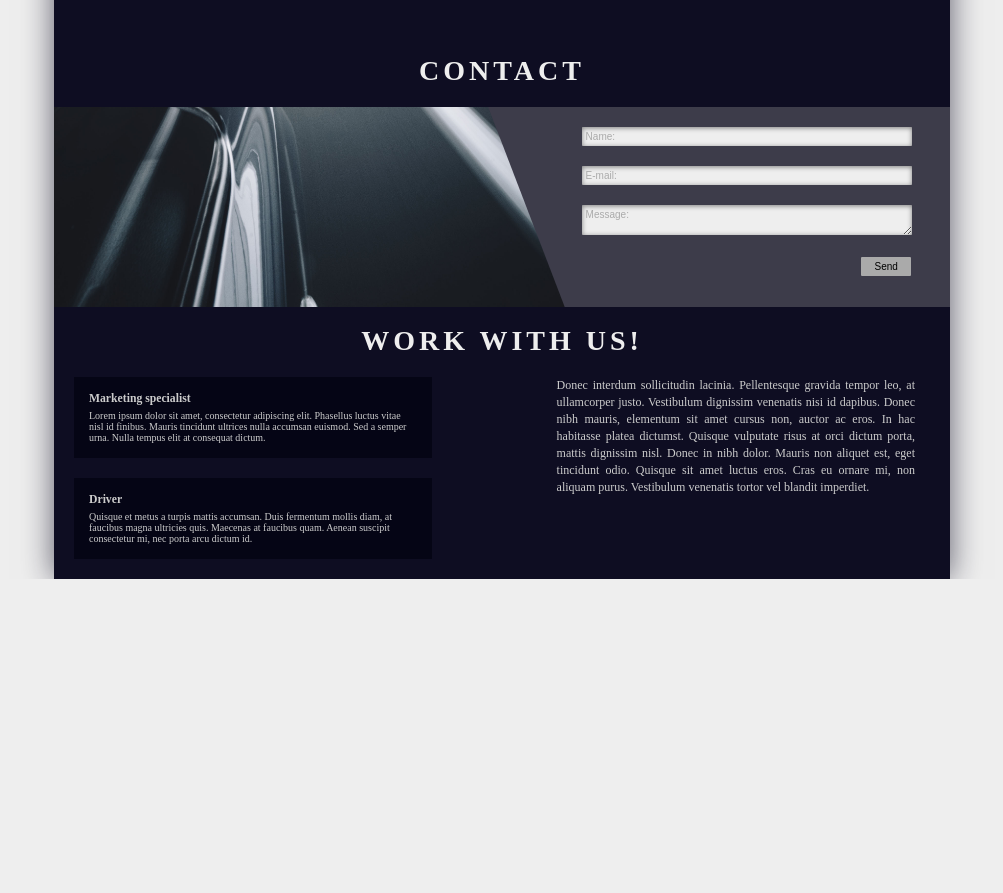
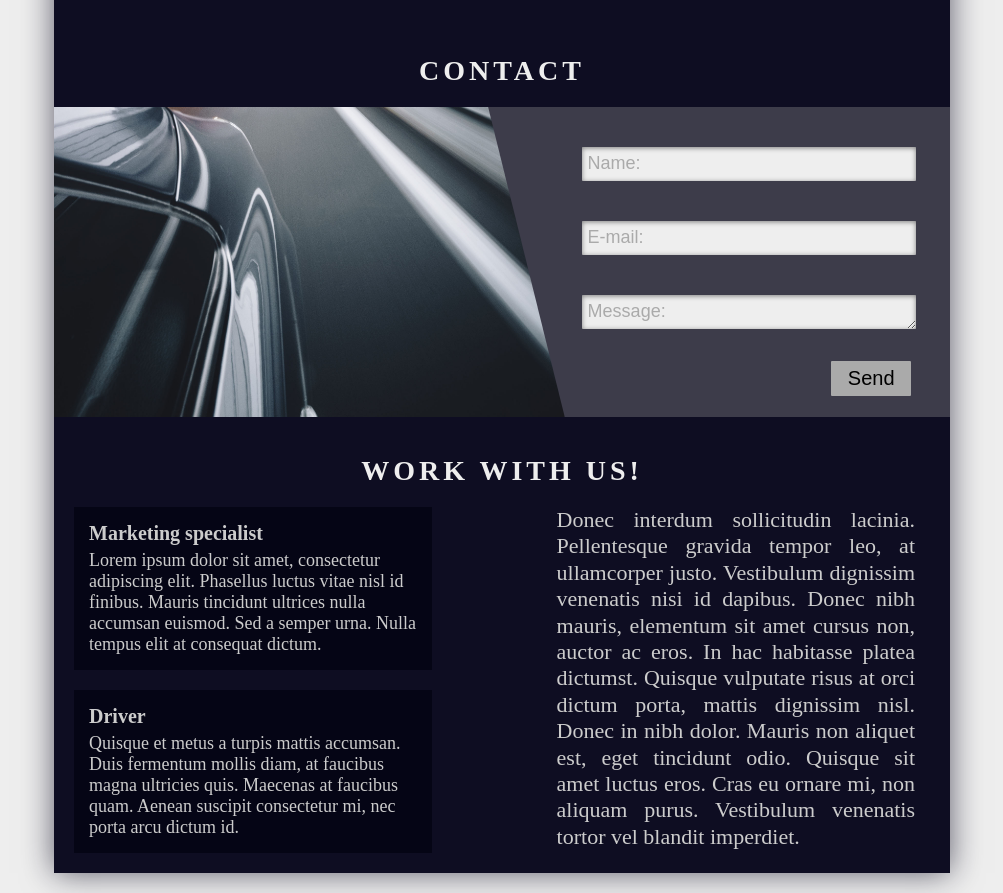
Before and after one commit to JohnyMielony07/Renton, a website: page index.html in a window 1280 px wide. Shown: the part 1080-1973 px from the top of the page, without its empty margins (138-1141 px from the left). Before the commit the page ends 1659 px from the top, so only its background shows below. Drawn offline with Linux system fonts and the light colour scheme.

Commit message:
Contact form and job's offers style fix

```diff
--- a/sass/_base.scss
+++ b/sass/_base.scss
@@ -43,7 +43,6 @@ body{
 .container {
     background-color: $color-primary-3;
     width: 70%;
-    margin: 0 auto;
+    margin: 2rem auto;
     box-shadow: 0 0rem 3rem rgba($color-primary-3, .65);
-    margin-top: 2rem;
 }
--- a/sass/_careers.scss
+++ b/sass/_careers.scss
@@ -1,5 +1,5 @@
 .careers {
-
+    margin-top: 3.5rem;
 }
 
 .jobs {
@@ -27,18 +27,19 @@
 
     &__title {
         margin-bottom: .5rem;
+        font-size: 2rem;
     }
 
     &__detail {
-
+        font-size: 1.8rem;
     }
 
     &__desc {
         width: 40%;
         margin-right:  3.5rem;
         color: $color-light-grey-3;
-        font-size: 1.2rem;
-        line-height: 1.7rem;
+        font-size: 2.2rem;
+        line-height: 1.2;
         text-align: justify;
 
     }
--- a/sass/_contact.scss
+++ b/sass/_contact.scss
@@ -1,5 +1,5 @@
 .contact {
-    height: 27rem;
+    height: 36.5rem;
 
 
     &__content {
@@ -19,13 +19,11 @@
         background-image: url(../img/back-1-small.jpg);
         width: 57%;
         z-index: 2;
-        height: 20rem;
+        height: 31rem;
         background-size: cover;
         background-position: bottom;
         clip-path: polygon(0 0, 85% 0, 100% 100%, 0% 100%);
-      //  margin-right: auto;
         z-index: 2;
-
     }
 }
 
@@ -34,7 +32,7 @@
     &__row {
 
         width: 90%;
-        margin-top: 2rem;
+        margin-top: 4rem;
         position: relative;
 
         &--name {
@@ -60,14 +58,15 @@
         display: block;
         position: absolute;
         color: $color-light-grey-2;
-        top: .4rem;
-        left: .4rem;
+        top: .6rem;
+        left: .6rem;
         transition: transform .4s;
+        font-size: 1.8rem;
 
         .form__input:focus + &,
         .form__input:valid + &
         {
-            transform: translateY(-1.8rem);
+            transform: translateY(-3.2rem);
         }
 
         &--name {
@@ -89,11 +88,12 @@
         background-color: $color-light-grey-1;
         width: 100%;
         border: 0;
+        height: 2.2rem;
         border-radius: .1rem;
 
-        padding: 0.4rem;
+        padding: 0.6rem;
         color: $color-font-grey-1;
-        font-size: 1rem;
+        font-size: 1.8rem;
 
         &--name {
 
@@ -119,12 +119,13 @@
 .submit-btn {
 
     background-color: $color-light-grey-2;
-    padding: .4rem;
+    padding: .6rem;
     margin-left: auto;
     display: block;
-    font-size: 1rem;
-    width: 5rem;
+    font-size: 2rem;
+    width: 8rem;
     border-radius: .1rem;
     border: 0;
     margin-right: -.7rem;
+    margin-top: -1rem;
 }
```
Also changed, not shown: css/style.css.
